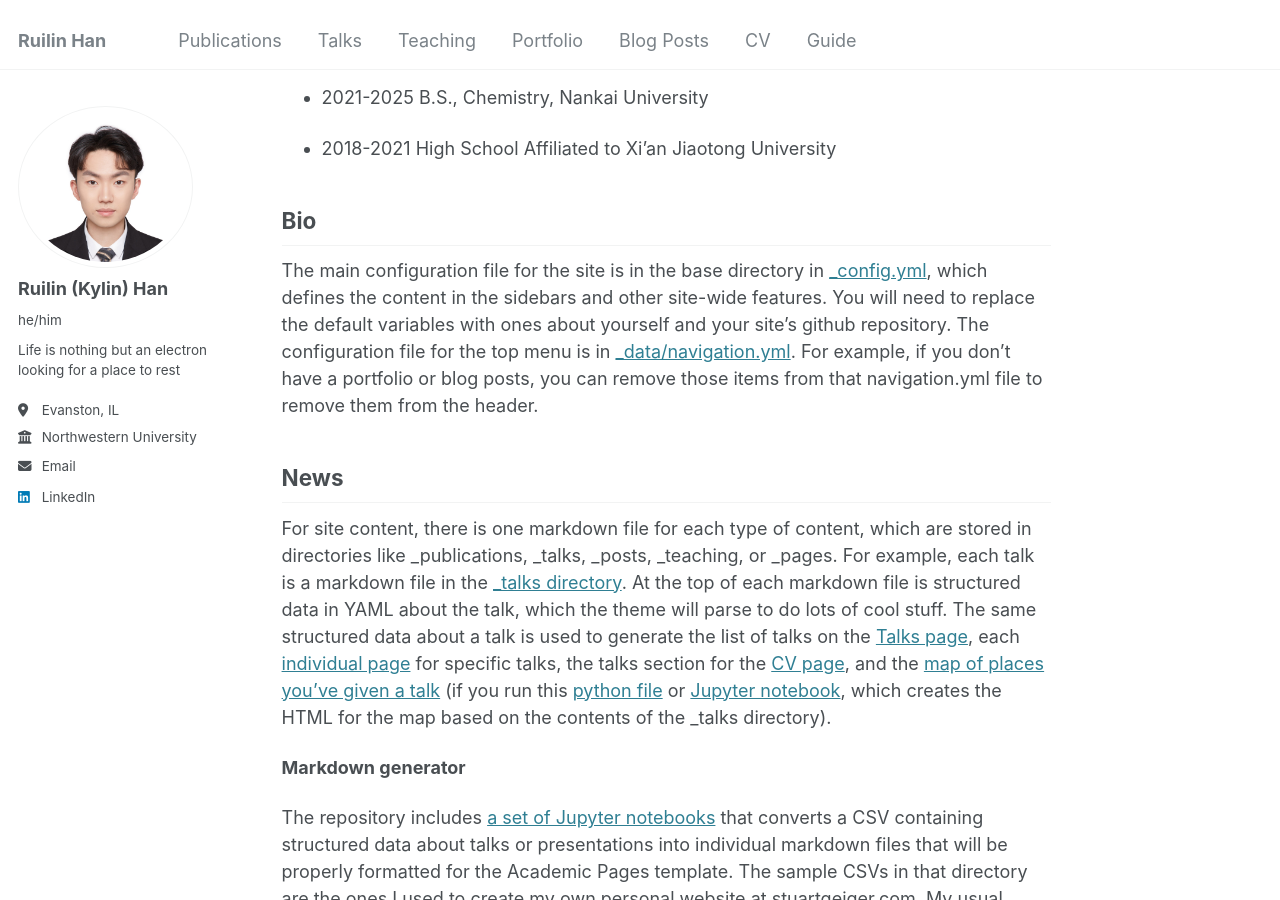
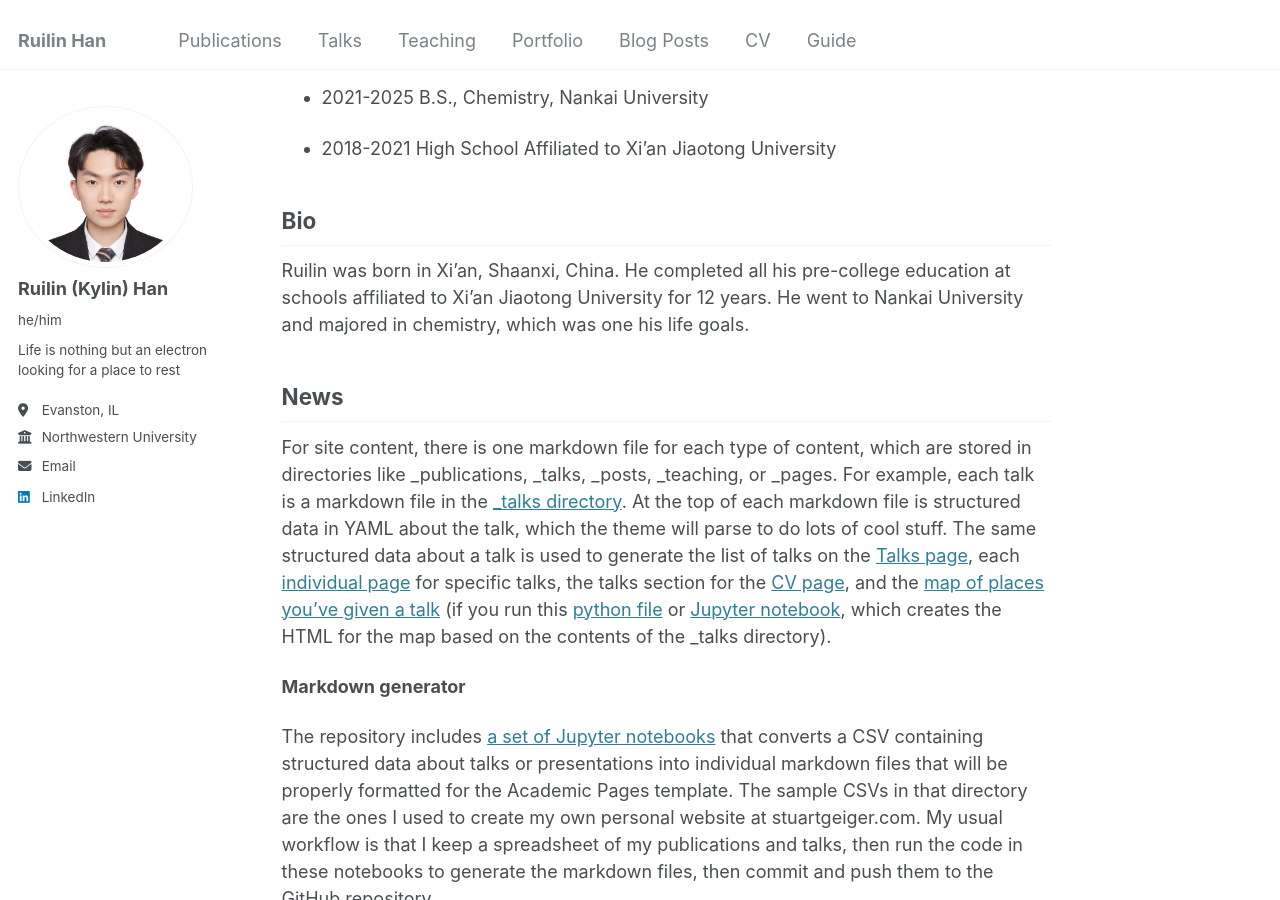
Before and after one commit to Kylin-Han/Personal, a Jekyll site: the page built from _pages/about.md, in a window 1280 px wide and 900 px high, scrolled down 466 px. Built offline with Jekyll 4.4.1, drawn with Linux system fonts in a browser that asks for light colours.

Commit message:
Update about.md

```diff
--- a/_pages/about.md
+++ b/_pages/about.md
@@ -30,7 +30,7 @@ Education
 
 Bio
 ------
-The main configuration file for the site is in the base directory in [_config.yml](https://github.com/academicpages/academicpages.github.io/blob/master/_config.yml), which defines the content in the sidebars and other site-wide features. You will need to replace the default variables with ones about yourself and your site's github repository. The configuration file for the top menu is in [_data/navigation.yml](https://github.com/academicpages/academicpages.github.io/blob/master/_data/navigation.yml). For example, if you don't have a portfolio or blog posts, you can remove those items from that navigation.yml file to remove them from the header.
+Ruilin was born in Xi'an, Shaanxi, China. He completed all his pre-college education at schools affiliated to Xi'an Jiaotong University for 12 years. He went to Nankai University and majored in chemistry, which was one his life goals.
 
 News
 ------
```
